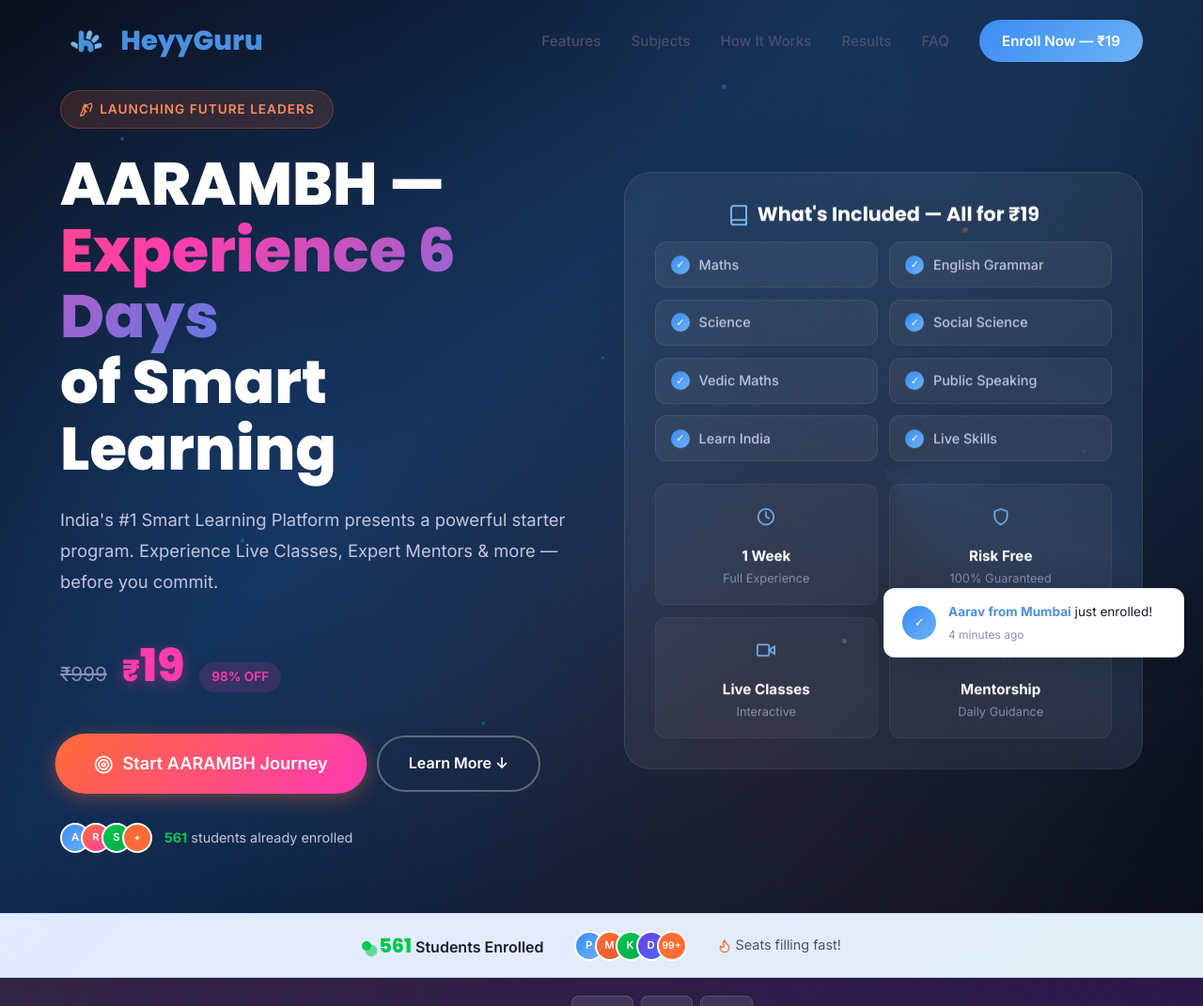
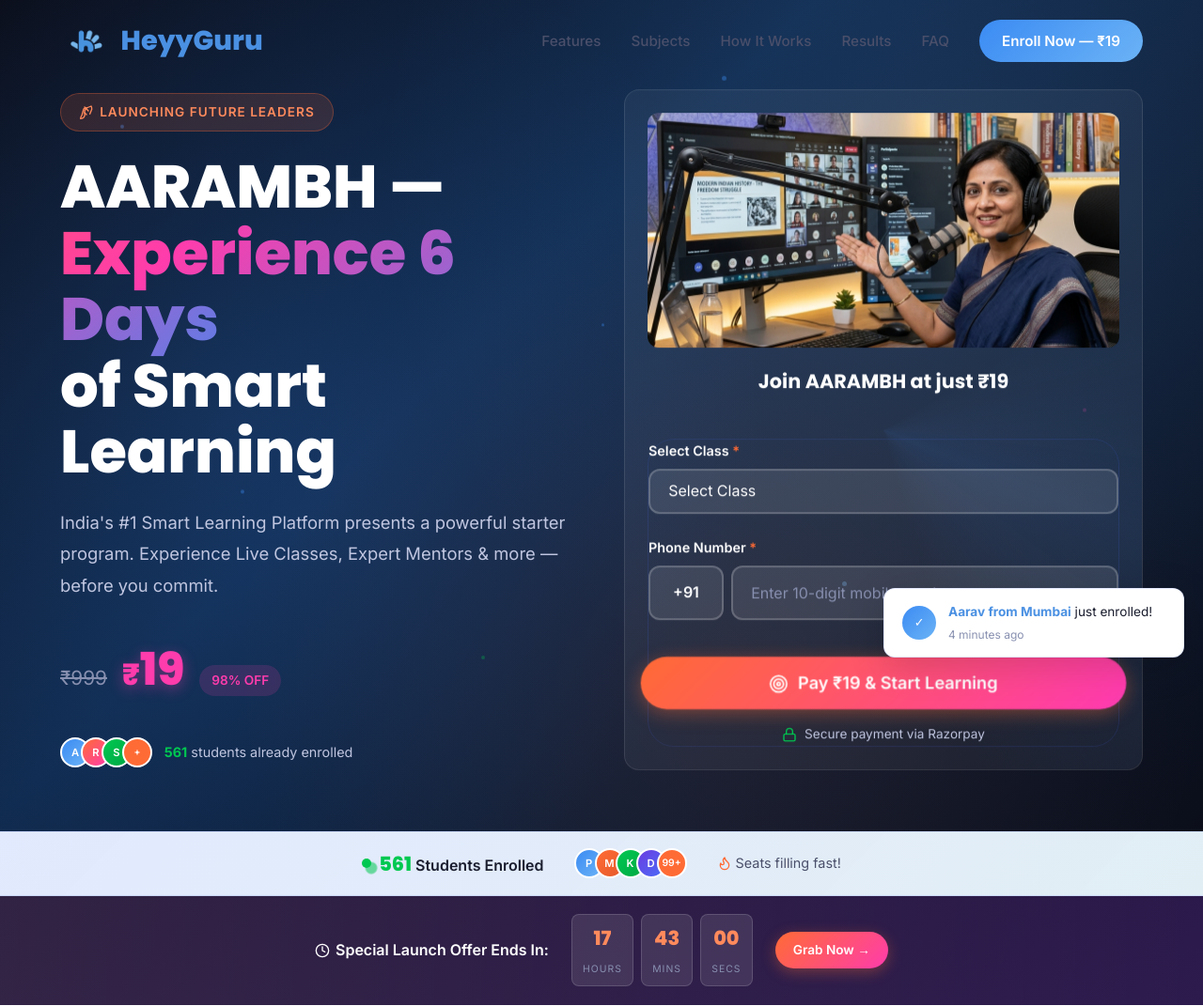
Before and after one commit to heyyguru/aarambh, a PHP site: page / in a window 1280 px wide. Shown: the top 1071 px of the page at 94% size. Run offline with PHP 8.4, Linux system fonts and the light colour scheme; some libraries are stand-ins or nearby versions.

Commit message:
feat: simplify landing page for better ad conversion, add ai image, optimize form

```diff
--- a/assets/css/style.css
+++ b/assets/css/style.css
@@ -2200,3 +2200,4 @@ select.form-control {
         color: black;
     }
 }
+.logo-cloud, #features, #subjects, #how-it-works, #testimonials, #pricing, #faq, #enroll { display: none !important; }
--- a/assets/js/main.js
+++ b/assets/js/main.js
@@ -327,20 +327,13 @@
 
         // Name
         const name = $('#student_name');
-        if (!name.value.trim() || name.value.trim().length < 2) {
-            showFieldError('name', 'Please enter student\'s name');
-            isValid = false;
-        } else {
+        if (name) {
             clearFieldError('name');
         }
 
         // Email
         const email = $('#email');
-        const emailRegex = /^[^\s@]+@[^\s@]+\.[^\s@]+$/;
-        if (!email.value.trim() || !emailRegex.test(email.value.trim())) {
-            showFieldError('email', 'Please enter a valid email address');
-            isValid = false;
-        } else {
+        if (email) {
             clearFieldError('email');
         }
 
--- a/index.php
+++ b/index.php
@@ -193,15 +193,12 @@ try {
                     <span class="price-tag" style="background: rgba(255, 60, 172, 0.15); color: #FF3CAC;">98% OFF</span>
                 </div>
 
-                <div class="hero-cta-group">
+                <div class="hero-cta-group" style="display:none;">
                     <a href="#enroll" class="btn btn-cta btn-lg" id="hero-cta">
                         <span class="btn-text">
                             <svg width="20" height="20" viewBox="0 0 24 24" fill="none" stroke="currentColor" stroke-width="2" stroke-linecap="round" stroke-linejoin="round" style="display:inline-block; vertical-align:middle; margin-right:5px;"><circle cx="12" cy="12" r="10"></circle><circle cx="12" cy="12" r="6"></circle><circle cx="12" cy="12" r="2"></circle></svg>
                             Start AARAMBH Journey
                         </span>
-                    </a>
-                    <a href="#features" class="btn btn-outline" style="border-color: rgba(255,255,255,0.3); color: white;">
-                        Learn More ↓
                     </a>
                 </div>
 
@@ -219,68 +216,66 @@ try {
             </div>
 
             <div class="hero-visual">
-                <div class="hero-visual-card">
-                    <div class="hero-visual-inner">
-                        <h3 style="color:var(--text-white);margin-bottom:1rem;font-size:1.3rem; display:flex; align-items:center; gap:0.5rem; justify-content:center;">
-                            <svg width="24" height="24" viewBox="0 0 24 24" fill="none" stroke="currentColor" stroke-width="2" stroke-linecap="round" stroke-linejoin="round" style="color:var(--primary-light);"><path d="M4 19.5A2.5 2.5 0 0 1 6.5 17H20"></path><path d="M6.5 2H20v20H6.5A2.5 2.5 0 0 1 4 19.5v-15A2.5 2.5 0 0 1 6.5 2z"></path></svg>
-                            What's Included — All for ₹19
-                        </h3>
-                        <div class="hero-subject-grid">
-                            <div class="hero-subject-item">
-                                <span class="check-icon">✓</span>
-                                <span>Maths</span>
+                <div class="hero-visual-card" style="padding: 1.5rem; background: rgba(255, 255, 255, 0.05); border: 1px solid rgba(255, 255, 255, 0.1); border-radius: 16px;">
+                    <img src="assets/images/teacher_ai.png" alt="Live Online Classes" style="width: 100%; border-radius: 12px; margin-bottom: 1.5rem; object-fit: cover; max-height: 250px;">
+
+                    <h3 style="color:var(--text-white);margin-bottom:1.5rem;font-size:1.3rem; text-align:center;">
+                        Join AARAMBH at just ₹19
+                    </h3>
+
+                    <div class="form-container" id="enrollment-form-container" style="background: transparent; box-shadow: none; padding: 0;">
+                        <form id="enrollmentForm" novalidate>
+                            <div class="form-group">
+                                <label for="student_class" style="color:var(--text-white); text-align: left; display: block;">Select Class <span class="required">*</span></label>
+                                <select id="student_class" name="student_class" class="form-control" required style="background: rgba(255,255,255,0.1); color: white; border-color: rgba(255,255,255,0.2);">
+                                    <option value="" style="color: black;">Select Class</option>
+                                    <option value="1" style="color: black;">Class 1</option>
+                                    <option value="2" style="color: black;">Class 2</option>
+                                    <option value="3" style="color: black;">Class 3</option>
+                                    <option value="4" style="color: black;">Class 4</option>
+                                    <option value="5" style="color: black;">Class 5</option>
+                                    <option value="6" style="color: black;">Class 6</option>
+                                    <option value="7" style="color: black;">Class 7</option>
+                                    <option value="8" style="color: black;">Class 8</option>
+                                    <option value="9" style="color: black;">Class 9</option>
+                                    <option value="10" style="color: black;">Class 10</option>
+                                </select>
+                                <div class="form-error" id="error-class">Please select a class</div>
                             </div>
-                            <div class="hero-subject-item">
-                                <span class="check-icon">✓</span>
-                                <span>English Grammar</span>
+
+                            <div class="form-group">
+                                <label for="phone" style="color:var(--text-white); text-align: left; display: block;">Phone Number <span class="required">*</span></label>
+                                <div class="phone-group">
+                                    <span class="phone-prefix" style="background: rgba(255,255,255,0.1); color: white; border-color: rgba(255,255,255,0.2);">+91</span>
+                                    <input type="tel" id="phone" name="phone" class="form-control" placeholder="Enter 10-digit mobile number" maxlength="10" required style="background: rgba(255,255,255,0.1); color: white; border-color: rgba(255,255,255,0.2);">
+                                </div>
+                                <div class="form-error" id="error-phone">Please enter a valid 10-digit mobile number</div>
                             </div>
-                            <div class="hero-subject-item">
-                                <span class="check-icon">✓</span>
-                                <span>Science</span>
+
+                            <!-- Hidden fields -->
+                            <input type="hidden" id="student_name" name="student_name" value="">
+                            <input type="hidden" id="email" name="email" value="">
+                            <input type="hidden" id="city" name="city" value="">
+                            <input type="hidden" id="utm_source" name="utm_source">
+                            <input type="hidden" id="utm_medium" name="utm_medium">
+                            <input type="hidden" id="utm_campaign" name="utm_campaign">
+                            <input type="hidden" id="utm_content" name="utm_content">
+
+                            <button type="submit" class="btn btn-cta btn-lg form-submit-btn" id="submitBtn" style="width: 100%;">
+                                <span class="btn-text">
+                                    <svg width="20" height="20" viewBox="0 0 24 24" fill="none" stroke="currentColor" stroke-width="2" stroke-linecap="round" stroke-linejoin="round" style="display:inline-block; vertical-align:middle; margin-right:5px;"><circle cx="12" cy="12" r="10"></circle><circle cx="12" cy="12" r="6"></circle><circle cx="12" cy="12" r="2"></circle></svg>
+                                    Pay ₹19 & Start Learning
+                                </span>
+                                <span class="spinner"></span>
+                            </button>
+
+                            <div class="form-trust" style="margin-top: 1rem;">
+                                <span class="lock-icon" style="display:inline-flex;align-items:center;">
+                                    <svg width="16" height="16" viewBox="0 0 24 24" fill="none" stroke="currentColor" stroke-width="2" stroke-linecap="round" stroke-linejoin="round"><rect x="3" y="11" width="18" height="11" rx="2" ry="2"></rect><path d="M7 11V7a5 5 0 0 1 10 0v4"></path></svg>
+                                </span>
+                                <span style="color:var(--text-light);">Secure payment via Razorpay</span>
                             </div>
-                            <div class="hero-subject-item">
-                                <span class="check-icon">✓</span>
-                                <span>Social Science</span>
-                            </div>
-                            <div class="hero-subject-item">
-                                <span class="check-icon">✓</span>
-                                <span>Vedic Maths</span>
-                            </div>
-                            <div class="hero-subject-item">
-                                <span class="check-icon">✓</span>
-                                <span>Public Speaking</span>
-                            </div>
-                            <div class="hero-subject-item">
-                                <span class="check-icon">✓</span>
-                                <span>Learn India</span>
-                            </div>
-                            <div class="hero-subject-item">
-                                <span class="check-icon">✓</span>
-                                <span>Live Skills</span>
-                            </div>
-                        </div>
-                        <div class="hero-features-mini">
-                            <div class="hero-feature-mini">
-                                <span class="icon"><svg width="20" height="20" viewBox="0 0 24 24" fill="none" stroke="currentColor" stroke-width="2" stroke-linecap="round" stroke-linejoin="round"><circle cx="12" cy="12" r="10"></circle><polyline points="12 6 12 12 16 14"></polyline></svg></span>
-                                <span class="label">1 Week</span>
-                                <span class="sublabel">Full Experience</span>
-                            </div>
-                            <div class="hero-feature-mini">
-                                <span class="icon"><svg width="20" height="20" viewBox="0 0 24 24" fill="none" stroke="currentColor" stroke-width="2" stroke-linecap="round" stroke-linejoin="round"><path d="M12 22s8-4 8-10V5l-8-3-8 3v7c0 6 8 10 8 10z"></path></svg></span>
-                                <span class="label">Risk Free</span>
-                                <span class="sublabel">100% Guaranteed</span>
-                            </div>
-                            <div class="hero-feature-mini">
-                                <span class="icon"><svg width="20" height="20" viewBox="0 0 24 24" fill="none" stroke="currentColor" stroke-width="2" stroke-linecap="round" stroke-linejoin="round"><polygon points="23 7 16 12 23 17 23 7"></polygon><rect x="1" y="5" width="15" height="14" rx="2" ry="2"></rect></svg></span>
-                                <span class="label">Live Classes</span>
-                                <span class="sublabel">Interactive</span>
-                            </div>
-                            <div class="hero-feature-mini">
-                                <span class="icon"><svg width="20" height="20" viewBox="0 0 24 24" fill="none" stroke="currentColor" stroke-width="2" stroke-linecap="round" stroke-linejoin="round"><path d="M17 21v-2a4 4 0 0 0-4-4H5a4 4 0 0 0-4 4v2"></path><circle cx="9" cy="7" r="4"></circle><path d="M23 21v-2a4 4 0 0 0-3-3.87"></path><path d="M16 3.13a4 4 0 0 1 0 7.75"></path></svg></span>
-                                <span class="label">Mentorship</span>
-                                <span class="sublabel">Daily Guidance</span>
-                            </div>
-                        </div>
+                        </form>
                     </div>
                 </div>
             </div>
```
Also changed, not shown: submit_lead.php (+7 -7 lines), assets/images/teacher_ai.png (added).
